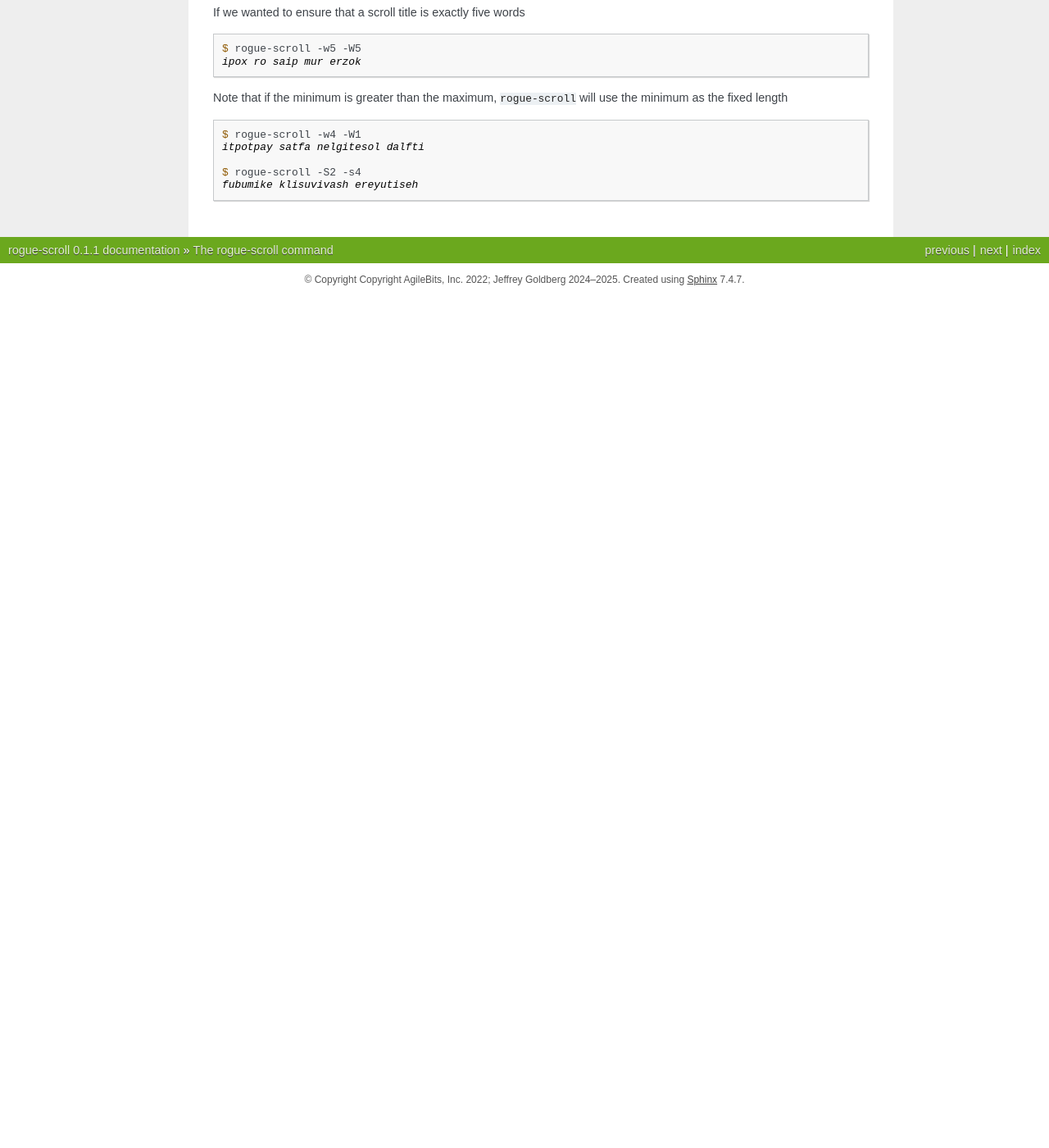
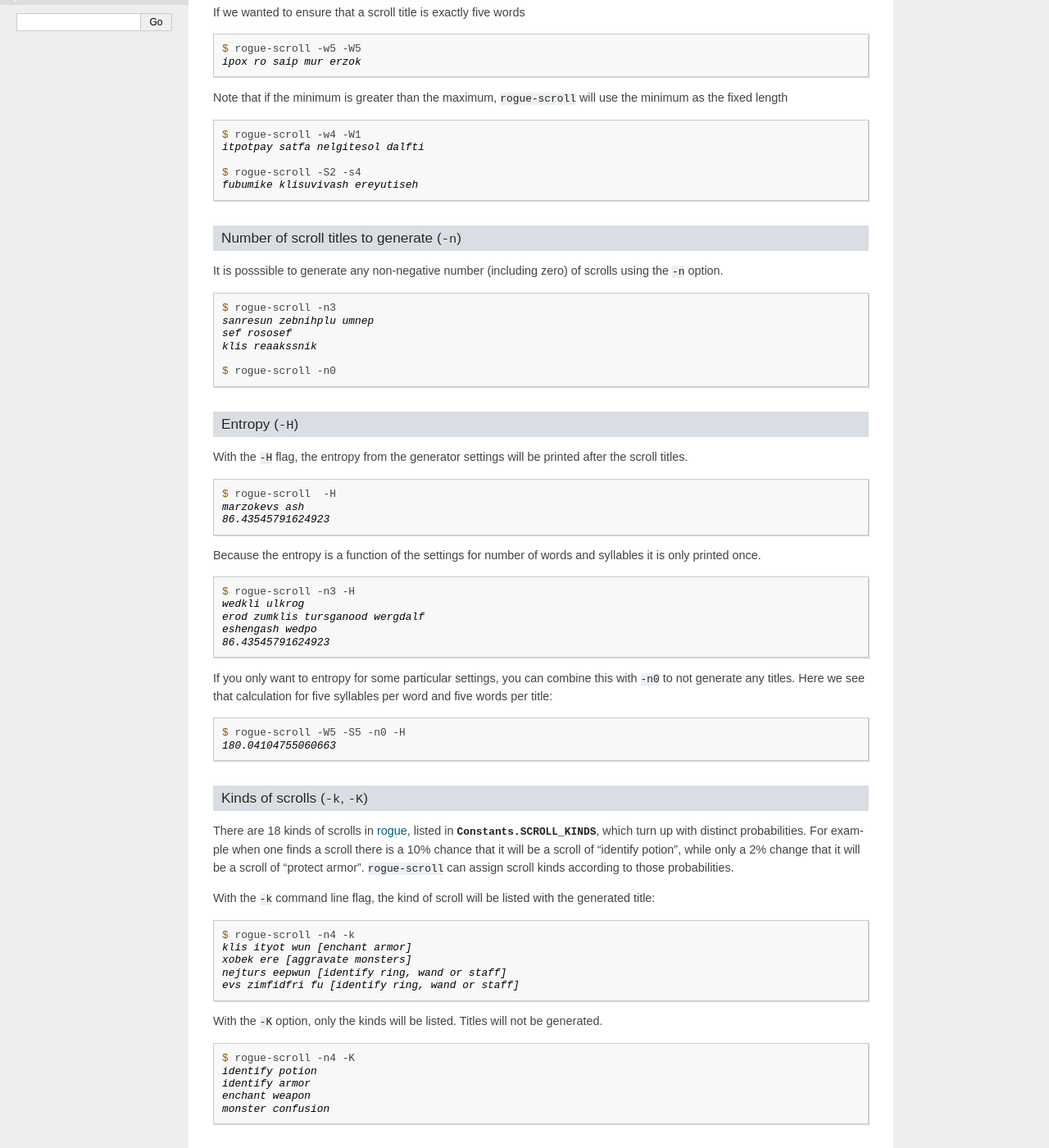
Before and after one commit to jpgoldberg/rogue-scroll, a Sphinx documentation site: the page built from docs/source/cmd.rst, in a window 1280 px wide and 1400 px high, scrolled down 569 px. Shown: the whole window at 82% size. Built offline with Sphinx 7.4.7, drawn with Linux system fonts in a browser that asks for light colours; before the commit the page ends 930 px from its top, so only the background shows below that; some of the changed text lies outside the part shown.

Commit message:
cli doc examples

```diff
--- a/docs/source/cmd.rst
+++ b/docs/source/cmd.rst
@@ -11,8 +11,8 @@ Examples
 ==========
 
 
-Syllables per word and words per title
----------------------------------------
+Syllables per word and words per title (``-s``, ``-S``, ``-w``, ``-W``)
+------------------------------------------------------------------------
 
 The default will generate a single random scroll title with the parameters for the minimum and maximum number of syllables per word
 and the minimum and maximum number of words per title.
@@ -62,3 +62,83 @@ the minimum as the fixed length
 
     $ rogue-scroll -S2 -s4
     fubumike klisuvivash ereyutiseh
+
+
+Number of scroll titles to generate (``-n``)
+----------------------------------------------
+
+It is posssible to generate any non-negative number (including zero) of scrolls
+using the ``-n`` option.
+
+.. code:: console
+
+    $ rogue-scroll -n3
+    sanresun zebnihplu umnep
+    sef rososef
+    klis reaakssnik
+
+    $ rogue-scroll -n0
+
+Entropy (``-H``)
+-------------------
+
+With the ``-H`` flag, the entropy from the generator settings will be printed
+after the scroll titles.
+
+.. code:: console
+
+    $ rogue-scroll  -H
+    marzokevs ash
+    86.43545791624923
+
+Because the entropy is a function of the settings for
+number of words and syllables it is only printed once.
+
+.. code:: console
+
+    $ rogue-scroll -n3 -H
+    wedkli ulkrog
+    erod zumklis tursganood wergdalf
+    eshengash wedpo
+    86.43545791624923
+
+If you only want to entropy for some particular settings, you can combine this with ``-n0`` to not generate any titles.
+Here we see that calculation for five syllables per word and five words per title:
+
+.. code:: console
+
+    $ rogue-scroll -W5 -S5 -n0 -H
+    180.04104755060663
+
+Kinds of scrolls (``-k``, ``-K``)
+----------------------------------
+
+There are 18 kinds of scrolls in rogue_, listed in
+:data:`Constants.SCROLL_KINDS`, which turn up with distinct probabilities.
+For example when one finds a scroll
+there is a 10% chance that it will be a scroll of “identify potion”,
+while only a 2% change that it will be a scroll of “protect armor".
+|cmd| can assign scroll kinds according to those probabilities.
+
+With the ``-k`` command line flag, the kind of scroll will be listed
+with the generated title:
+
+.. code:: console
+
+    $ rogue-scroll -n4 -k
+    klis ityot wun [enchant armor]
+    xobek ere [aggravate monsters]
+    nejturs eepwun [identify ring, wand or staff]
+    evs zimfidfri fu [identify ring, wand or staff]
+
+
+With the ``-K`` option, only the kinds will be listed.
+Titles will not be generated.
+
+.. code:: console
+
+    $ rogue-scroll -n4 -K
+    identify potion
+    identify armor
+    enchant weapon
+    monster confusion
--- a/docs/source/conf.py
+++ b/docs/source/conf.py
@@ -61,6 +61,7 @@ exclude_patterns: list[str] = []
 rst_prolog = f"""
 .. |project| replace:: **{project}**
 .. |root| replace:: :mod:`rogue_scroll`
+.. |cmd| replace:: ``rogue-scroll``
 .. _rogue: https://en.wikipedia.org/wiki/Rogue_(video_game)
 """
 # -- Options for HTML output -------------------------------------------------
--- a/docs/source/passwords.rst
+++ b/docs/source/passwords.rst
@@ -76,7 +76,7 @@ Infrequently typed local passwords
 
 These can include home wifi passwords that you enter into each device just once. Passwords for disk encryption are typically only used when setting up the device or when the disk needs to be attached to a new device.
 
-I am not claiming that these are better suited then many other password generation schemes, but they are fun. Particularly for those of us who spent way too much time playing |rogue|.
+I am not claiming that these are better suited then many other password generation schemes, but they are fun. Particularly for those of us who spent way too much time playing rogue_.
 
 
 
```
